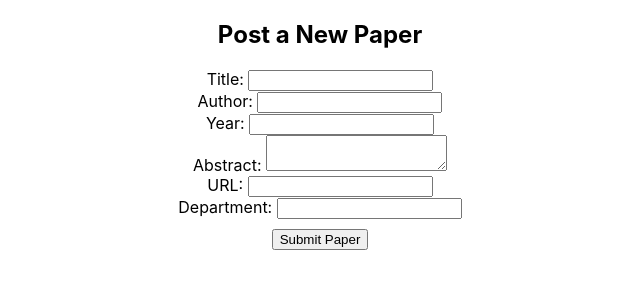
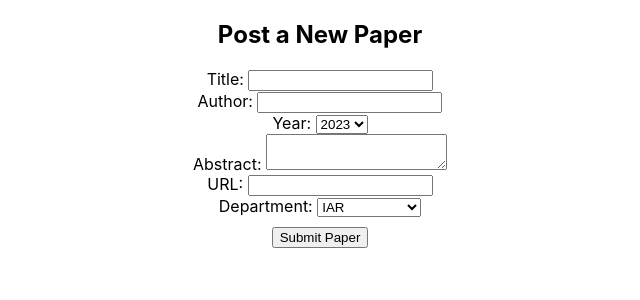
Before and after one commit to Assam157/JuPaperForm, a React (Create React App) app: page / in a window 1280 px wide. Shown: the top 300 px of the page, without its empty margins (320-960 px from the left). Built offline with nearby package versions, Linux system fonts and the light colour scheme.

Commit message:
Update PostForm.js

```diff
--- a/src/components/PostForm.js
+++ b/src/components/PostForm.js
@@ -1,17 +1,25 @@
-import React, { useState } from "react";
-import "./FormCss.css"
+ import React, { useState } from "react";
+import "./FormCss.css";
 
 function PostPaperForm() {
   const [formData, setFormData] = useState({
     title: "",
     author: "",
-    year: "",
+    year: "2023", // Default to 2023
     abstract: "",
     url: "",
-    department: "",
+    department: "Computer Science", // Default department
   });
 
   const [responseMessage, setResponseMessage] = useState("");
+
+  // List of departments
+  const departments = [
+    "IAR",
+    "VLSI",
+    "Nano",
+    "ItCourseWare"
+  ];
 
   // Handle input changes
   const handleChange = (e) => {
@@ -24,7 +32,7 @@ function PostPaperForm() {
     e.preventDefault();
 
     try {
-      const response = await fetch("https://jupaperbackend-15hi.onrender.com/post-paper", {
+      const response = await fetch("http://localhost:3000/post-paper", {
         method: "POST",
         headers: {
           "Content-Type": "application/json",
@@ -39,10 +47,10 @@ function PostPaperForm() {
         setFormData({
           title: "",
           author: "",
-          year: "",
+          year: "2023",
           abstract: "",
           url: "",
-          department: "",
+          department: "Computer Science",
         }); // Clear form
       } else {
         setResponseMessage(`Error: ${data.message}`);
@@ -78,13 +86,16 @@ function PostPaperForm() {
         </div>
         <div>
           <label>Year: </label>
-          <input
-            type="number"
+          <select
             name="year"
             value={formData.year}
             onChange={handleChange}
             required
-          />
+          >
+            <option value="2023">2023</option>
+            <option value="2024">2024</option>
+            <option value="2025">2025</option>
+          </select>
         </div>
         <div>
           <label>Abstract: </label>
@@ -107,13 +118,18 @@ function PostPaperForm() {
         </div>
         <div>
           <label>Department: </label>
-          <input
-            type="text"
+          <select
             name="department"
             value={formData.department}
             onChange={handleChange}
             required
-          />
+          >
+            {departments.map((dept) => (
+              <option key={dept} value={dept}>
+                {dept}
+              </option>
+            ))}
+          </select>
         </div>
         <button type="submit" style={{ marginTop: "10px" }}>
           Submit Paper
```
